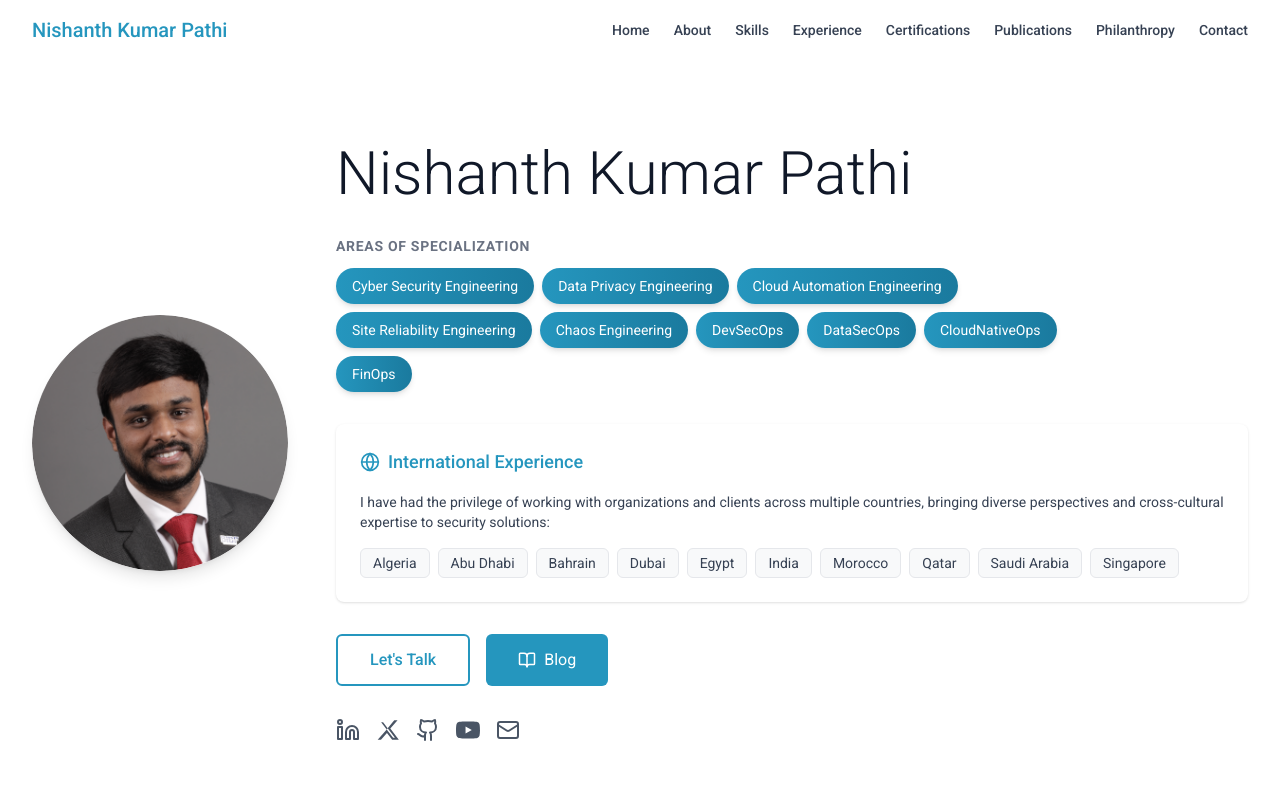
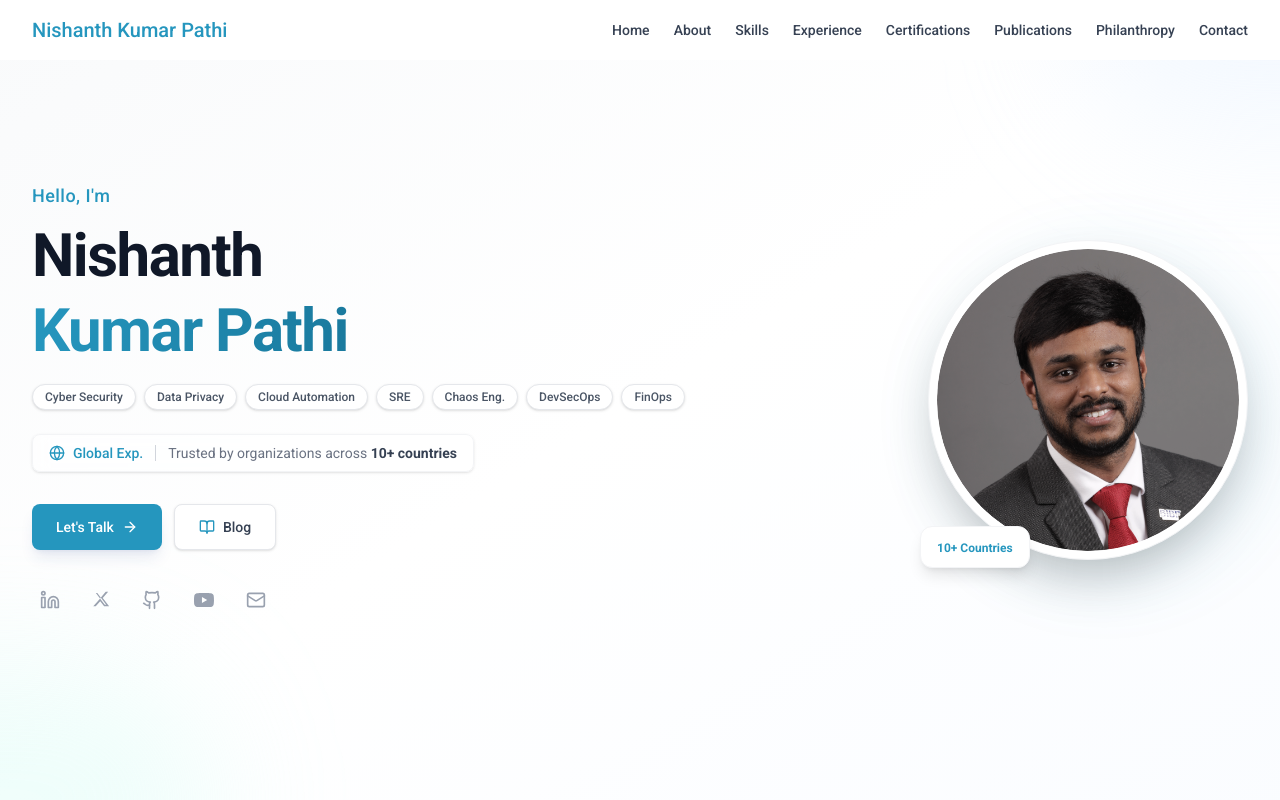
Before and after one commit to nishanthkumarpathi/nishanthkp-v2, a React (Vite) app: page / in a window 1280 px wide. Shown: the top 800 px of the page. Built offline with nearby package versions, Linux system fonts and the light colour scheme.

Commit message:
refactor: enhance Hero component with animations and compact layout adjustments

```diff
--- a/src/app/components/Hero.tsx
+++ b/src/app/components/Hero.tsx
@@ -1,5 +1,6 @@
 import React from 'react';
-import { Github, Linkedin, Mail, BookOpen, Globe } from 'lucide-react';
+import { Github, Linkedin, Mail, BookOpen, Globe, ArrowRight } from 'lucide-react';
+import { motion } from 'motion/react';
 import headshotImage from '../../assets/nishanth_headshot.png';
 
 export function Hero() {
@@ -11,158 +12,189 @@ export function Hero() {
   };
 
   const countries = [
-    'Algeria',
-    'Abu Dhabi',
-    'Bahrain',
-    'Dubai',
-    'Egypt',
-    'India',
-    'Morocco',
-    'Qatar',
-    'Saudi Arabia',
-    'Singapore',
+    'Algeria', 'Abu Dhabi', 'Bahrain', 'Dubai', 'Egypt',
+    'India', 'Morocco', 'Qatar', 'Saudi Arabia', 'Singapore',
   ];
 
+  const specializations = [
+    'Cyber Security',
+    'Data Privacy',
+    'Cloud Automation',
+    'SRE',
+    'Chaos Eng.',
+    'DevSecOps',
+    'FinOps'
+  ];
+
+  const containerVariants = {
+    hidden: { opacity: 0 },
+    visible: {
+      opacity: 1,
+      transition: {
+        staggerChildren: 0.1,
+        delayChildren: 0.1,
+      }
+    }
+  };
+
+  const itemVariants = {
+    hidden: { opacity: 0, y: 15 },
+    visible: {
+      opacity: 1,
+      y: 0,
+      transition: { duration: 0.4, ease: "easeOut" }
+    }
+  };
+
   return (
-    <section id="hero" className="min-h-screen flex items-center justify-center bg-white pt-16">
-      <div className="max-w-7xl mx-auto px-4 sm:px-6 lg:px-8 py-20">
-        <div className="flex flex-col lg:flex-row items-center gap-12">
-          {/* Professional Headshot */}
-          <div className="flex-shrink-0">
-            <img
-              src={headshotImage}
-              alt="Nishanth Kumar Pathi"
-              className="w-64 h-64 rounded-full object-cover object-left shadow-lg"
-            />
-          </div>
+    <section id="hero" className="h-screen max-h-[1080px] min-h-[600px] flex items-center justify-center bg-gradient-to-br from-gray-50 via-white to-blue-50/30 overflow-hidden relative pt-16 lg:pt-0">
+      {/* Decorative background elements */}
+      <div className="absolute top-0 right-0 w-1/3 h-1/3 bg-blue-100/30 rounded-full blur-3xl -translate-y-1/2 translate-x-1/2" />
+      <div className="absolute bottom-0 left-0 w-1/3 h-1/3 bg-teal-100/30 rounded-full blur-3xl translate-y-1/2 -translate-x-1/2" />
+
+      <div className="w-full max-w-7xl mx-auto px-4 sm:px-6 lg:px-8 relative z-10">
+        <div className="flex flex-col lg:flex-row items-center justify-center lg:justify-between gap-8 lg:gap-16">
 
           {/* Content */}
-          <div className="flex-1 text-center lg:text-left">
-            <h1 className="text-4xl sm:text-5xl lg:text-6xl font-light text-gray-900 mb-8">
-              Nishanth Kumar Pathi
-            </h1>
+          <motion.div
+            className="flex-1 text-center lg:text-left order-2 lg:order-1 max-w-2xl"
+            variants={containerVariants}
+            initial="hidden"
+            animate="visible"
+          >
+            <motion.div variants={itemVariants}>
+              <h2 className="text-lg font-medium text-[#2596be] mb-2 tracking-wide">
+                Hello, I'm
+              </h2>
+            </motion.div>
 
-            {/* Areas of Specialization */}
-            <div className="mb-8">
-              <h3 className="text-sm font-semibold text-gray-500 uppercase tracking-wider mb-3 text-center lg:text-left">
-                Areas of Specialization
-              </h3>
-              <div className="flex flex-wrap gap-2 justify-center lg:justify-start max-w-3xl">
-                {[
-                  'Cyber Security Engineering',
-                  'Data Privacy Engineering',
-                  'Cloud Automation Engineering',
-                  'Site Reliability Engineering',
-                  'Chaos Engineering',
-                  'DevSecOps',
-                  'DataSecOps',
-                  'CloudNativeOps',
-                  'FinOps'
-                ].map((area, index) => (
-                  <span
+            <motion.h1
+              variants={itemVariants}
+              className="text-4xl sm:text-5xl lg:text-6xl font-bold text-gray-900 mb-4 tracking-tight leading-tight"
+            >
+              Nishanth <br className="hidden lg:block" />
+              <span className="text-transparent bg-clip-text bg-gradient-to-r from-[#2596be] to-[#1a7a9e]">
+                Kumar Pathi
+              </span>
+            </motion.h1>
+
+            {/* Areas of Specialization - Compact */}
+            <motion.div variants={itemVariants} className="mb-6">
+              <div className="flex flex-wrap gap-2 justify-center lg:justify-start">
+                {specializations.map((area, index) => (
+                  <motion.span
                     key={index}
-                    className="px-4 py-2 bg-gradient-to-r from-[#2596be] to-[#1a7a9e] text-white text-sm rounded-full shadow-md hover:shadow-lg transform hover:scale-105 transition-all duration-300"
+                    whileHover={{ scale: 1.05 }}
+                    className="px-3 py-1 bg-white border border-gray-200 text-gray-600 text-xs font-medium rounded-full shadow-sm hover:border-[#2596be]/30 transition-colors cursor-default"
                   >
                     {area}
-                  </span>
+                  </motion.span>
                 ))}
               </div>
-            </div>
+            </motion.div>
 
-            {/* International Experience */}
-            <div className="bg-white p-6 rounded-lg shadow-sm mb-8">
-              <h3 className="text-lg font-medium text-[#2596be] mb-4 flex items-center">
-                <Globe className="mr-2" size={20} />
-                International Experience
-              </h3>
-              <p className="text-gray-700 text-sm mb-4">
-                I have had the privilege of working with organizations and clients across multiple countries,
-                bringing diverse perspectives and cross-cultural expertise to security solutions:
-              </p>
-              <div className="flex flex-wrap gap-2">
-                {countries.map((country, index) => (
-                  <span
-                    key={index}
-                    className="px-3 py-1 bg-[#F8F9FA] text-gray-700 text-sm rounded-md border border-gray-200"
-                  >
-                    {country}
+            {/* International Experience - Redesigned as Compact Row */}
+            <motion.div variants={itemVariants} className="mb-8">
+              <div className="flex flex-col sm:flex-row items-center justify-center lg:justify-start gap-3 text-sm text-gray-600 bg-white/50 backdrop-blur-sm px-4 py-2 rounded-lg border border-gray-100 inline-flex shadow-sm">
+                <div className="flex items-center font-medium text-[#2596be]">
+                  <Globe size={16} className="mr-2" />
+                  <span>Global Exp.</span>
+                </div>
+                <div className="hidden sm:block w-px h-4 bg-gray-300"></div>
+                <div className="max-w-md text-center sm:text-left">
+                  <span className="text-gray-500">
+                    Trusted by organizations across <span className="font-semibold text-gray-700">{countries.length}+ countries</span>
                   </span>
-                ))}
+                </div>
               </div>
-            </div>
+            </motion.div>
 
             {/* CTA Buttons */}
-            <div className="flex flex-col sm:flex-row gap-4 justify-center lg:justify-start mb-8">
-              <button
+            <motion.div variants={itemVariants} className="flex flex-col sm:flex-row gap-3 justify-center lg:justify-start mb-8">
+              <motion.button
+                whileHover={{ scale: 1.02 }}
+                whileTap={{ scale: 0.98 }}
                 onClick={() => scrollToSection('contact')}
-                className="px-8 py-3 border-2 border-[#2596be] text-[#2596be] rounded-md hover:bg-[#2596be] hover:text-white transition-colors"
+                className="px-6 py-3 bg-[#2596be] text-white font-medium text-sm rounded-lg hover:bg-[#1a7a9e] transition-colors shadow-lg shadow-blue-900/10 flex items-center justify-center"
               >
                 Let's Talk
-              </button>
-              <a
+                <ArrowRight size={16} className="ml-2" />
+              </motion.button>
+              <motion.a
+                whileHover={{ scale: 1.02 }}
+                whileTap={{ scale: 0.98 }}
                 href="https://blog.nishanthkp.com"
                 target="_blank"
                 rel="noopener noreferrer"
-                className="px-8 py-3 bg-[#2596be] text-white rounded-md hover:bg-[#1a7a9e] transition-colors inline-flex items-center justify-center"
+                className="px-6 py-3 bg-white text-gray-700 font-medium text-sm rounded-lg border border-gray-200 hover:border-gray-300 hover:bg-gray-50 transition-all flex items-center justify-center shadow-sm"
               >
-                <BookOpen size={18} className="mr-2" />
+                <BookOpen size={16} className="mr-2 text-[#2596be]" />
                 Blog
-              </a>
-            </div>
+              </motion.a>
+            </motion.div>
 
             {/* Social Links */}
-            <div className="flex justify-center lg:justify-start gap-4">
-              <a
-                href="https://www.linkedin.com/in/nishanthkumarpathi"
-                target="_blank"
-                rel="noopener noreferrer"
-                className="text-gray-600 hover:text-[#2596be] transition-colors"
-                aria-label="LinkedIn"
-              >
-                <Linkedin size={24} />
-              </a>
-              <a
-                href="https://x.com/nishanthkumarp"
-                target="_blank"
-                rel="noopener noreferrer"
-                className="text-gray-600 hover:text-[#2596be] transition-colors"
-                aria-label="X (Twitter)"
-              >
-                <svg width="24" height="24" viewBox="0 0 24 24" fill="currentColor">
+            <motion.div variants={itemVariants} className="flex justify-center lg:justify-start gap-4">
+              <SocialLink href="https://www.linkedin.com/in/nishanthkumarpathi" icon={<Linkedin size={20} />} label="LinkedIn" />
+              <SocialLink href="https://x.com/nishanthkumarp" icon={
+                <svg width="18" height="18" viewBox="0 0 24 24" fill="currentColor">
                   <path d="M18.244 2.25h3.308l-7.227 8.26 8.502 11.24H16.17l-5.214-6.817L4.99 21.75H1.68l7.73-8.835zm-1.161 17.52h1.833L7.084 4.126H5.117z"/>
                 </svg>
-              </a>
-              <a
-                href="https://github.com/nishanthkumarpathi"
-                target="_blank"
-                rel="noopener noreferrer"
-                className="text-gray-600 hover:text-[#2596be] transition-colors"
-                aria-label="GitHub"
-              >
-                <Github size={24} />
-              </a>
-              <a
-                href="https://www.youtube.com/nishanthkumarpathi"
-                target="_blank"
-                rel="noopener noreferrer"
-                className="text-gray-600 hover:text-[#2596be] transition-colors"
-                aria-label="YouTube"
-              >
-                <svg width="24" height="24" viewBox="0 0 24 24" fill="currentColor">
+              } label="X (Twitter)" />
+              <SocialLink href="https://github.com/nishanthkumarpathi" icon={<Github size={20} />} label="GitHub" />
+              <SocialLink href="https://www.youtube.com/nishanthkumarpathi" icon={
+                <svg width="20" height="20" viewBox="0 0 24 24" fill="currentColor">
                   <path d="M23.498 6.186a3.016 3.016 0 0 0-2.122-2.136C19.505 3.545 12 3.545 12 3.545s-7.505 0-9.377.505A3.017 3.017 0 0 0 .502 6.186C0 8.07 0 12 0 12s0 3.93.502 5.814a3.016 3.016 0 0 0 2.122 2.136c1.871.505 9.376.505 9.376.505s7.505 0 9.377-.505a3.015 3.015 0 0 0 2.122-2.136C24 15.93 24 12 24 12s0-3.93-.502-5.814zM9.545 15.568V8.432L15.818 12l-6.273 3.568z"/>
                 </svg>
-              </a>
-              <a
-                href="mailto:pathinishanth@gmail.com"
-                className="text-gray-600 hover:text-[#2596be] transition-colors"
-                aria-label="Email"
+              } label="YouTube" />
+              <SocialLink href="mailto:pathinishanth@gmail.com" icon={<Mail size={20} />} label="Email" />
+            </motion.div>
+          </motion.div>
+
+          {/* Professional Headshot */}
+          <motion.div
+            className="flex-shrink-0 order-1 lg:order-2"
+            initial={{ opacity: 0, scale: 0.9, rotate: -5 }}
+            animate={{ opacity: 1, scale: 1, rotate: 0 }}
+            transition={{ duration: 0.7, ease: "easeOut" }}
+          >
+            <div className="relative">
+              <div className="absolute inset-0 bg-[#2596be] rounded-full opacity-10 blur-2xl transform translate-x-4 translate-y-4"></div>
+              <div className="w-64 h-64 sm:w-72 sm:h-72 lg:w-80 lg:h-80 rounded-full p-2 bg-white shadow-2xl relative z-10 border border-gray-100">
+                <img
+                  src={headshotImage}
+                  alt="Nishanth Kumar Pathi"
+                  className="w-full h-full rounded-full object-cover object-top shadow-inner"
+                />
+              </div>
+
+              {/* Floating aesthetic elements */}
+              <motion.div
+                whileHover={{ scale: 1.1 }}
+                className="absolute -bottom-2 -left-2 bg-white px-4 py-2 rounded-xl shadow-lg border border-gray-100 hidden sm:block z-20"
               >
-                <Mail size={24} />
-              </a>
+                <span className="text-xs font-bold text-[#2596be]">{countries.length}+ Countries</span>
+              </motion.div>
             </div>
-          </div>
+          </motion.div>
+
         </div>
       </div>
     </section>
   );
 }
+
+function SocialLink({ href, icon, label }: { href: string; icon: React.ReactNode; label: string }) {
+  return (
+    <motion.a
+      whileHover={{ y: -3, color: '#2596be' }}
+      href={href}
+      target="_blank"
+      rel="noopener noreferrer"
+      className="text-gray-400 transition-colors p-2 hover:bg-blue-50/50 rounded-full"
+      aria-label={label}
+    >
+      {icon}
+    </motion.a>
+  );
+}
```
